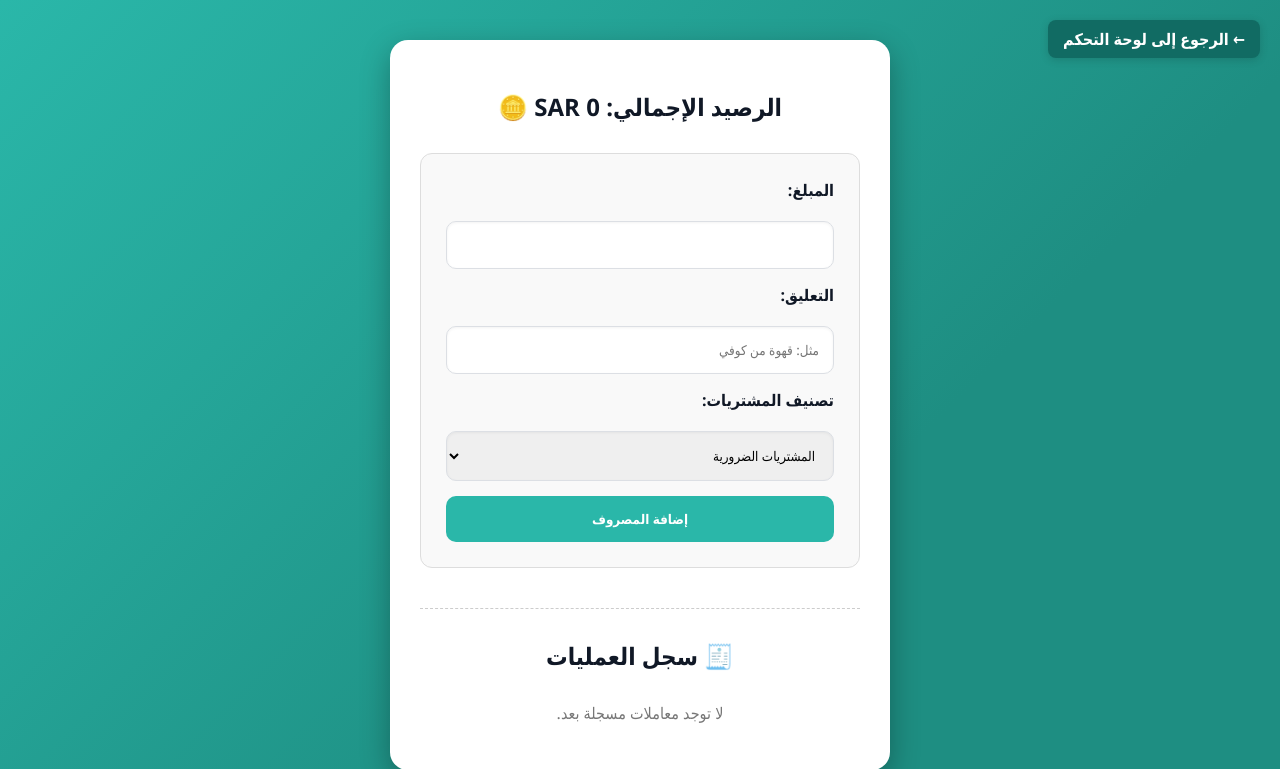
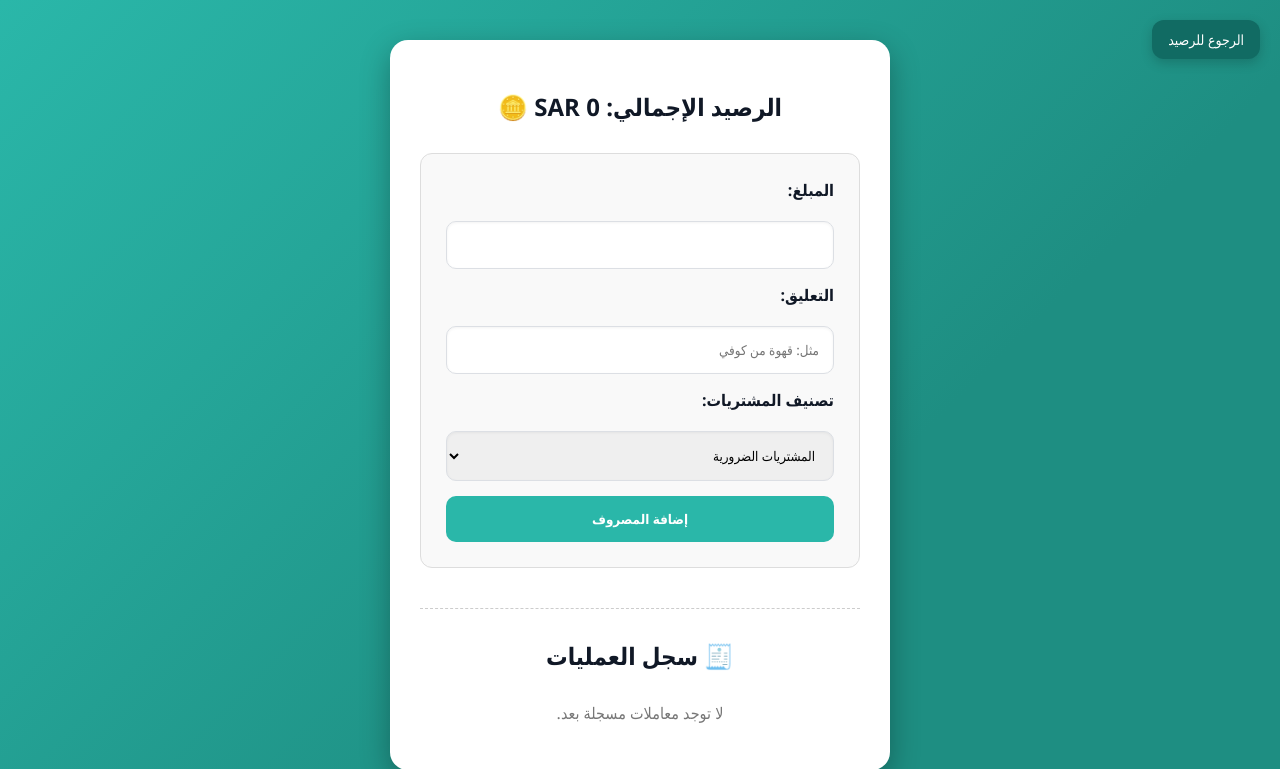
Before and after one commit to njfrh/Mizaniyati, a PHP site: page /reports.php in a window 1280 px wide. Shown: the top 769 px of the page. Run offline with PHP 8.4, Linux system fonts and the light colour scheme; the visitor is signed in with stand-in values (Sample User, id 1); data that the repository does not hold is empty; a stand-in replaces the project's code that opens the database connection.

Commit message:
تعديل ازرار الرجوع

```diff
--- a/Mizaniyati/locked.php
+++ b/Mizaniyati/locked.php
@@ -180,14 +180,15 @@ if ($salary > 0 && $total_balance <= $required_balance) {
     <meta charset="UTF-8">
     <title>حساب مغلق</title>
     <style>
-        body {
+         body {
             font-family: 'Arial', sans-serif;
             direction: rtl;
             background-color: #f5f5f5;
             padding: 20px;
             margin: 0;
         }
-        .back-link {
+  /* زر الرجوع للخلف */
+ .back-link {
             display: inline-block;
             margin: 10px 20px;
             text-decoration: none;
--- a/Mizaniyati/reports.php
+++ b/Mizaniyati/reports.php
@@ -66,23 +66,24 @@ $stmt->close();
     h2 { text-align: center; color: #101826; margin-bottom: 30px; font-weight: 700; }
 
     /* زر الرجوع للخلف */
-    .back-link {
-        display: inline-block;
-        margin-bottom: 25px;
-        text-decoration: none;
-        color: #fff;
-        font-weight: 600;
-        padding: 8px 15px;
-        background: #116B63;
-        border-radius: 8px;
-        box-shadow: 0 2px 8px rgba(0,0,0,0.15);
-        position: fixed; /* تثبيت الزر في الزاوية */
-        top: 20px;
-        right: 20px;
-        z-index: 100;
-    }
-    .back-link:hover { background: #0c5a53; }
-
+ #back-btn {
+  position: fixed;
+  top: 20px;
+  right: 20px;
+  background: #116B63;
+  color: #fff;
+  border: none;
+  border-radius: 12px;
+  padding: 10px 16px;
+  font-size: 14px;
+  cursor: pointer;
+  box-shadow: 0 4px 12px rgba(0,0,0,0.18);
+  z-index: 1000;
+  transition: 0.25s;
+}
+#back-btn:hover {
+  background: #2AB7A9;
+}
 
   /* ------------------ تنسيق نموذج الإضافة ------------------ */
   .add-form {
@@ -238,7 +239,8 @@ $stmt->close();
 </style>
 </head>
 <body>
-    <a href="dashboard1.php" class="back-link">← الرجوع إلى لوحة التحكم</a>
+
+<button id="back-btn" onclick="goBack()">الرجوع للرصيد</button>
 
     <div class="container">
 
@@ -324,7 +326,11 @@ $stmt->close();
         <?php endif; ?>
     </div>
 
-    <script>
+
+<script>
+function goBack() {
+ window.location.href = 'dashboard1.php';
+    }
     function confirmDelete(id) {
         if (confirm("هل أنت متأكد من حذف هذه العملية؟ سيتم تعديل رصيد حسابك.")) {
             const form = document.createElement('form');
@@ -341,6 +347,6 @@ $stmt->close();
             form.submit();
         }
     }
-    </script>
+</script>
 </body>
 </html>
```
Also changed, not shown: Mizaniyati/profile.php (+24 -18 lines), Mizaniyati/rate_app.php (+25 -17 lines).
